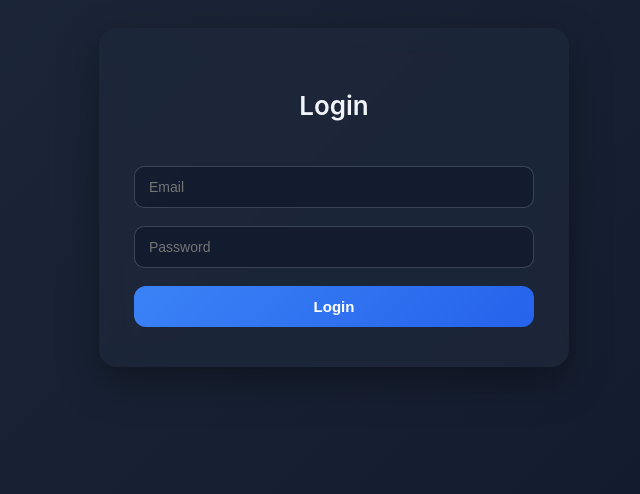
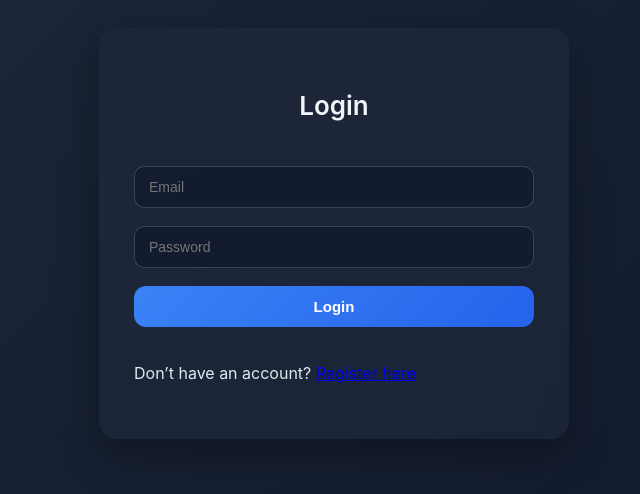
Before and after one commit to anjali012005/EmployeeManagement, a React (Create React App) app in the folder frontend/: page / in a window 1280 px wide. Shown: the part 172-666 px from the top of the page, without its empty margins (306-946 px from the left). Built offline with nearby package versions, Linux system fonts and the light colour scheme.

Commit message:
fixed register routing

```diff
--- a/frontend/src/pages/Login.jsx
+++ b/frontend/src/pages/Login.jsx
@@ -1,6 +1,6 @@
 import { useState, useContext } from "react";
 import API from "../services/api";
-import { useNavigate } from "react-router-dom";
+import { Link, useNavigate } from "react-router-dom";
 import { AuthContext } from "../context/AuthContext";
 import "./Login.css";
 
@@ -46,7 +46,12 @@ return (
           onChange={(e) => setForm({ ...form, password: e.target.value })}
         />
         <button type="submit">Login</button>
+
+
       </form>
+      <p className="login-register">
+        Don’t have an account? <Link to="/signup">Register here</Link>
+      </p>
     </div>
   );
 }
```
Lines whose indentation alone changed are shown as unchanged.
